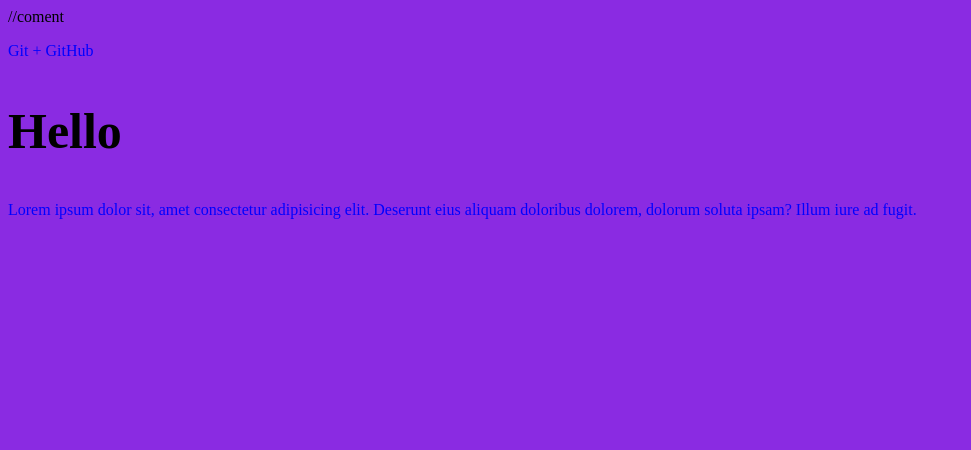
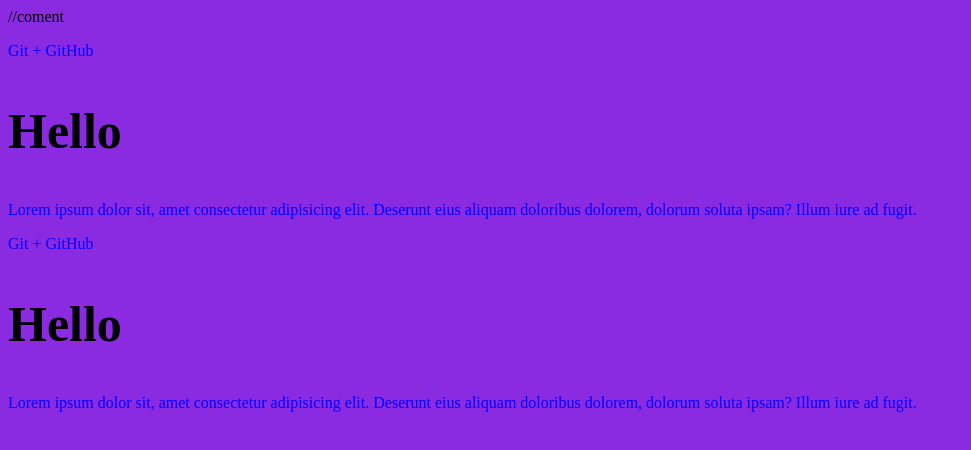
Before and after one commit to VadimkaLYZ/gittest, a plain HTML site: page index.html in a window 1280 px wide. Shown: the whole page, without its empty margins (0-971 px from the left). Drawn offline with Linux system fonts and the light colour scheme.

Commit message:
Branch about and work i

```diff
--- a/index.html
+++ b/index.html
@@ -13,5 +13,9 @@
     <h2>Hello</h2>
     <p>Lorem ipsum dolor sit, amet consectetur adipisicing elit. Deserunt eius aliquam
         doloribus dolorem, dolorum soluta ipsam? Illum iure ad fugit.</p>
+        <p>Git + GitHub</p>
+    <h2>Hello</h2>
+    <p>Lorem ipsum dolor sit, amet consectetur adipisicing elit. Deserunt eius aliquam
+        doloribus dolorem, dolorum soluta ipsam? Illum iure ad fugit.</p>
 </body>
 </html>
```
